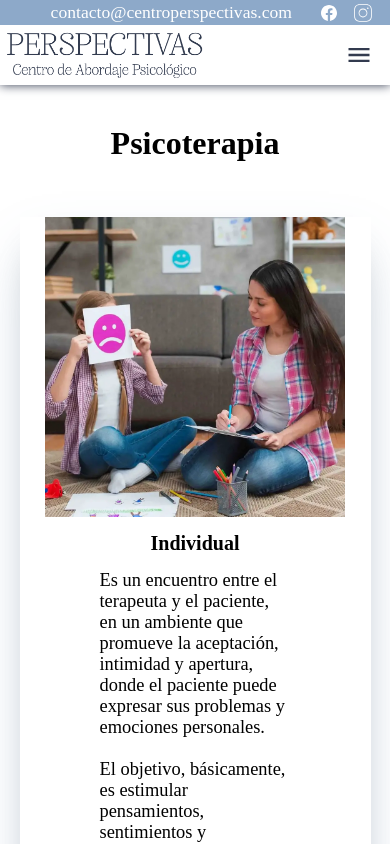
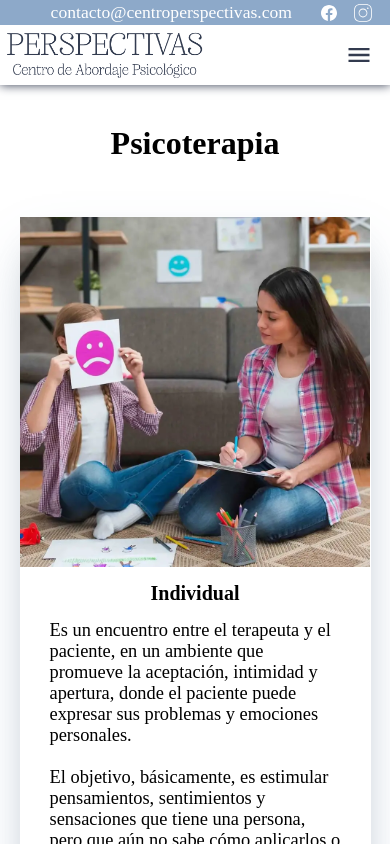
Before and after one commit to pitziro/PsyPCA23, a React (Vite) app: page /servicios in a window 390 px wide. Shown: the top 844 px of the page. Built offline with nearby package versions, Linux system fonts and the light colour scheme; a web font is replaced by a local one.

Commit message:
link wa + visual mobile

```diff
--- a/src/pages/Servicios.module.css
+++ b/src/pages/Servicios.module.css
@@ -1,6 +1,7 @@
 .catalogo {
 	display: flex;
 	flex-direction: column;
+	align-items: center;
 	padding-top: 40px;
 	width: 90%;
 }
@@ -12,9 +13,9 @@
 
 .serv_card {
 	display: flex;
-	padding: 0 50px;
-	margin: 30px 0;
-	/* align-items: center; */
+	justify-content: center;
+	margin: 30px 0 30px 0;
+	/* border: 1px solid gray; */
 }
 
 .serv_card_text {
@@ -40,8 +41,8 @@
 }
 
 .serv_card img {
-	width: 30vw;
-	min-width: 300px;
+	width: 350px;
+	/* max-height: 380px; */
 }
 
 @media screen and (max-width: 768px) {
--- a/src/utils/constants.js
+++ b/src/utils/constants.js
@@ -11,4 +11,4 @@ export const CONST_LINK_INSTAGRAM =
 export const CONST_LINK_LINKEDIN =
 	'https://www.linkedin.com/company/perspectivas-centro-de-abordaje-psicol%C3%B3gico/';
 
-export const CONST_LINK_WHATSAPP = 'https://wa.link/unpjhx';
+export const CONST_LINK_WHATSAPP = 'https://wa.link/1nm3qc';
```
